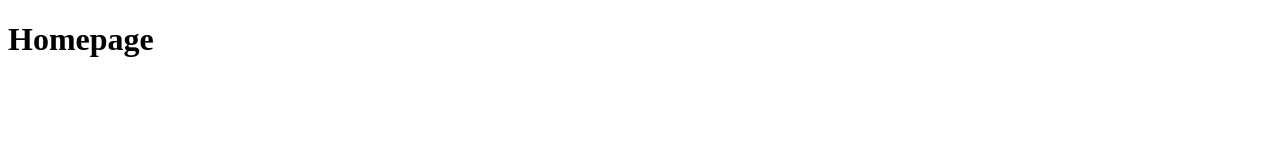
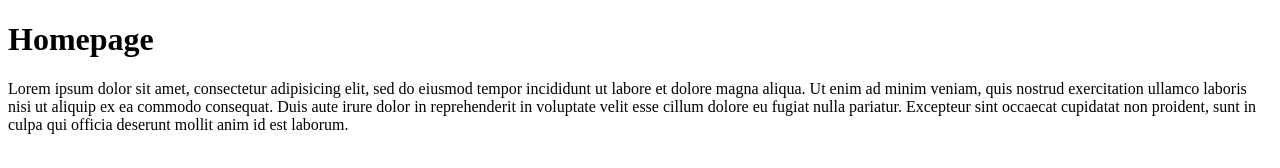
Before and after one commit to vincenzostudio/git-demo, a plain HTML site: page web/index.html in a window 1280 px wide. Drawn offline with Linux system fonts and the light colour scheme.

Commit message:
Updating index page for GitHub

```diff
--- a/web/index.html
+++ b/web/index.html
@@ -4,10 +4,10 @@
   <meta charset="UTF-8">
   <meta name="viewport" content="width=device-width, initial-scale=1.0">
   <meta http-equiv="X-UA-Compatible" content="ie=edge">
-  <title>Document</title>
+  <title>Homepage - Change to be push to GitHub</title>
 </head>
 <body>
 <h1>Homepage</h1>
-
+<p>Lorem ipsum dolor sit amet, consectetur adipisicing elit, sed do eiusmod tempor incididunt ut labore et dolore magna aliqua. Ut enim ad minim veniam, quis nostrud exercitation ullamco laboris nisi ut aliquip ex ea commodo consequat. Duis aute irure dolor in reprehenderit in voluptate velit esse cillum dolore eu fugiat nulla pariatur. Excepteur sint occaecat cupidatat non proident, sunt in culpa qui officia deserunt mollit anim id est laborum.</p>
 </body>
 </html>
```
